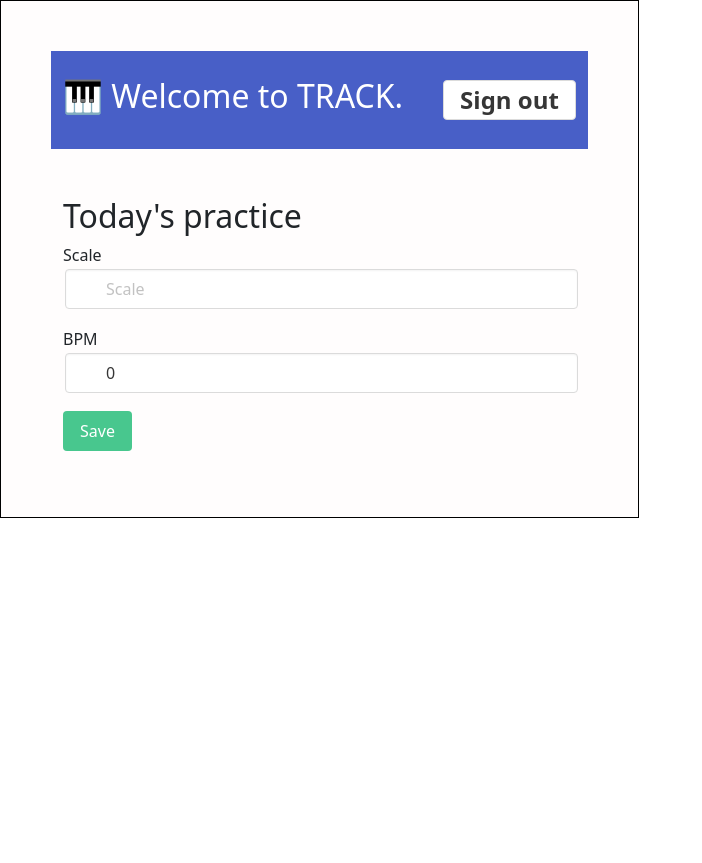
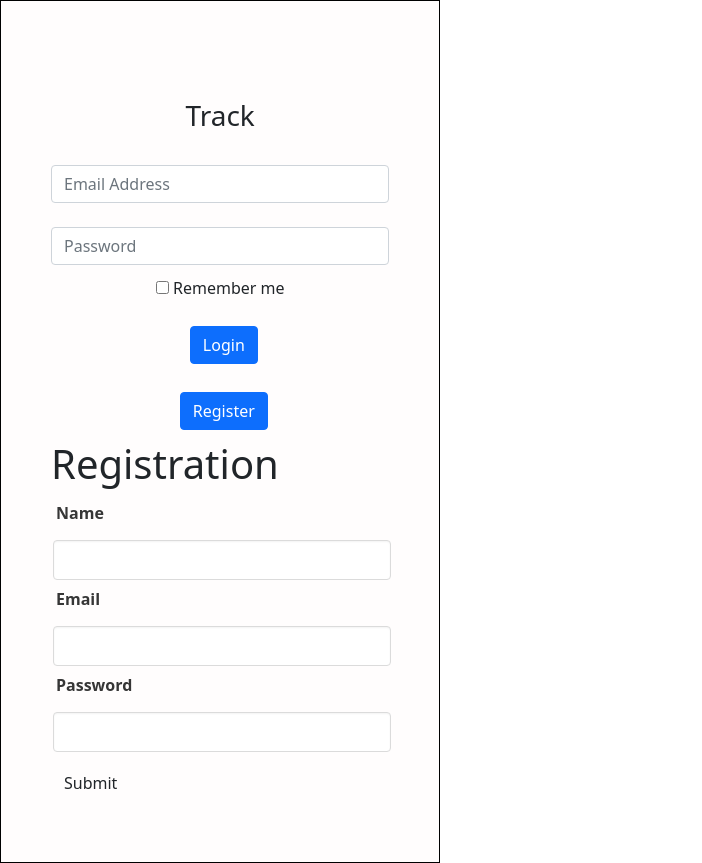
Before and after one commit to andres039/Track, a React (Create React App) app in the folder frontend/: page / in a window 1280 px wide. Shown: the whole page, without its empty margins (0-702 px from the left). Before the commit the page ends 800 px from the top, so only its background shows below. Built offline with nearby package versions, Linux system fonts and the light colour scheme.

Commit message:
fixes typo

```diff
--- a/frontend/src/App.js
+++ b/frontend/src/App.js
@@ -11,7 +11,7 @@ import Practice from './components/practice';
 import Form from './components/registration';
 
 function App() {
-  const [isLoggedIn, setIsLoggedIn] = useState(true)
+  const [isLoggedIn, setIsLoggedIn] = useState(false)
   return (
     <div className="App">
 
```
